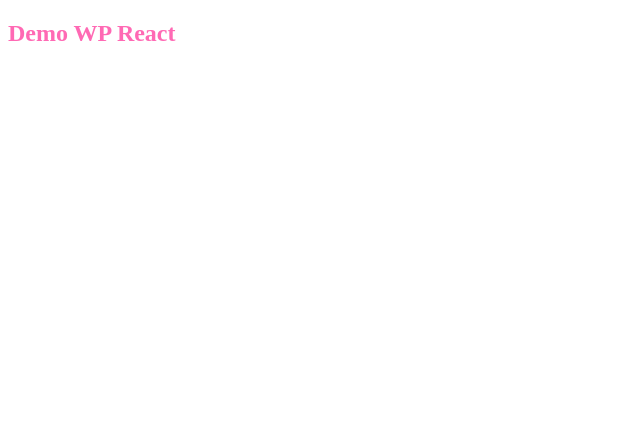
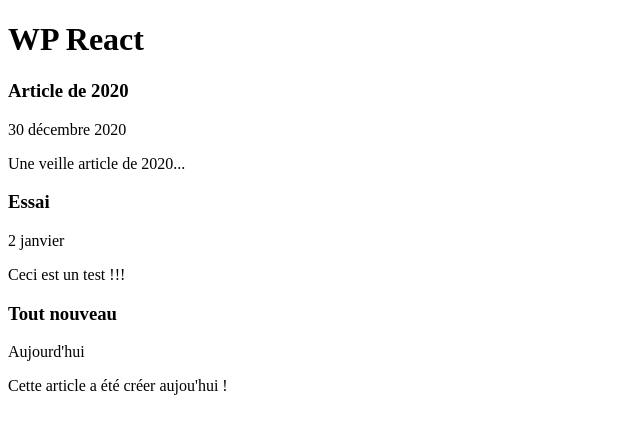
Before and after one commit to BS-JeremyB/I3-React, a React (Vite) app: page / in a window 1280 px wide. Shown: the top 434 px of the page, without its empty margins (0-640 px from the left). Built offline with nearby package versions, Linux system fonts and the light colour scheme.

Commit message:
Article component 🍔

```diff
--- a/src/App.tsx
+++ b/src/App.tsx
@@ -1,10 +1,27 @@
-import style from './app.module.css';
+import Article from './components/Article/Article';
 
 function App() {
 
   return (
     <>
-      <h2 className={style.test}>Demo WP React</h2>
+      <h1>WP React</h1>
+      <Article
+        title='Article de 2020'
+        resume='Une veille article de 2020...'
+        date={new Date(2020, 11, 30)}
+        />
+
+      <Article
+        title='Essai'
+        resume='Ceci est un test !!!'
+        date={new Date(2025, 0, 2)}
+        />
+
+      <Article
+        title='Tout nouveau'
+        resume={'Cette article a été créer aujou\'hui !'}
+        date={new Date(2025, 0, 13)}
+        />
     </>
   )
 }
--- a/src/app.module.css
+++ /dev/null
@@ -1,3 +0,0 @@
-.test {
-    color: hotpink;
-}
--- /dev/null
+++ b/src/components/Article/Article.tsx
@@ -0,0 +1,27 @@
+type ArticleProps = {
+    title: string;
+    date: Date;
+    resume: string;
+};
+
+const Article = ({ title, date, resume }: ArticleProps) => {
+
+    const isToday = date.toDateString() === new Date().toDateString();
+
+    const renderDate = date.toLocaleDateString('fr-be', {
+        day: 'numeric',
+        month: 'long',
+        year: (new Date().getFullYear() !== date.getFullYear()) ? 'numeric' : undefined
+    });
+
+
+    return (
+        <div>
+            <h3>{title}</h3>
+            <p>{isToday ? 'Aujourd\'hui' : renderDate}</p>
+            <p>{resume}</p>
+        </div>
+    );
+};
+
+export default Article;
```
